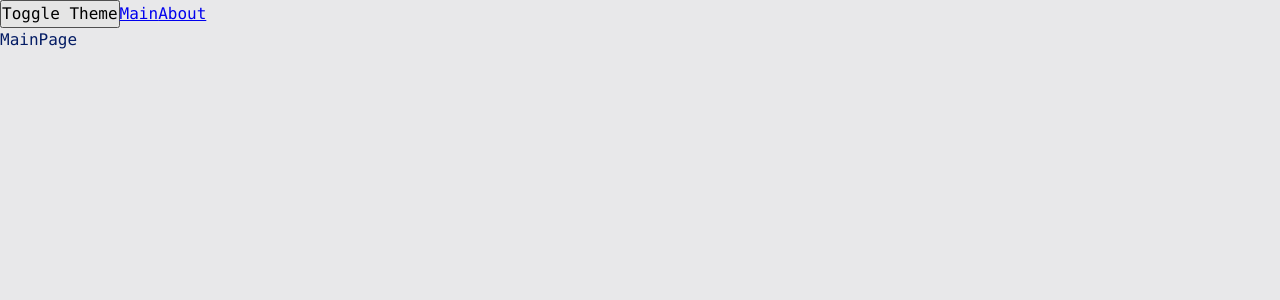
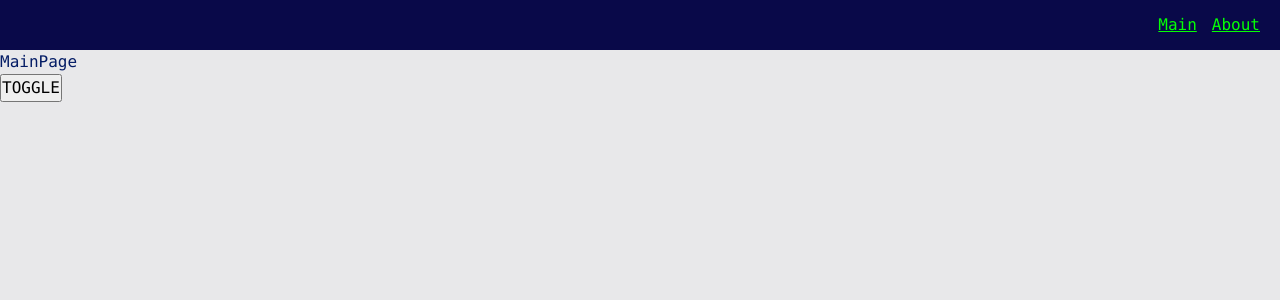
Before and after one commit to aapanasov/project, a React app: page / in a window 1280 px wide. Shown: the top 300 px of the page. Built offline with nearby package versions, Linux system fonts and the light colour scheme.

Commit message:
feat: Navbar. Snippets. Links UI Kit

```diff
--- a/src/app/App.tsx
+++ b/src/app/App.tsx
@@ -1,11 +1,8 @@
 import './styles/index.scss'
-import { Link, Route, Routes } from 'react-router-dom'
-import { Suspense } from 'react'
-import classNames from '../shared/lib/classNames/classNames'
+import { classNames } from '../shared/lib/classNames/classNames'
 import { useTheme } from './providers/ThemeProvider'
-import { AboutPage } from 'pages/AboutPage'
-import { MainPage } from 'pages/MainPage'
 import { AppRouter } from './providers/router'
+import { Navbar } from 'widgets/Navbar'
 
 
 const App = () => {
@@ -14,10 +11,9 @@
 
   return (
     <div className={ classNames('app', {}, [theme]) }>
-      <button onClick={ toggleTheme }>Toggle Theme</button>
-      <Link to={ '/' }>Main</Link>
-      <Link to={ '/about' }>About</Link>
+      <Navbar />
       <AppRouter />
+      <button onClick={ toggleTheme }> TOGGLE </button>
     </div>
   )
 }
--- a/src/app/styles/themes/dark.scss
+++ b/src/app/styles/themes/dark.scss
@@ -1,6 +1,11 @@
 .app.dark {
   --bg-color: #090949;
+  --inverted-bg-color: #e8e8ea;
 
   --primary-color: #049604;
   --secondary-color: #04ff04;
+
+
+  --inverted-primary-color: #0232c2;
+  --inverted-secondary-color: #0452ff;
 }
--- a/src/app/styles/themes/normal.scss
+++ b/src/app/styles/themes/normal.scss
@@ -1,6 +1,10 @@
 .app.light {
   --bg-color: #e8e8ea;
+  --inverted-bg-color: #090949;
 
   --primary-color: #041c65;
   --secondary-color: #0449e0;
+
+  --inverted-primary-color: #049604;
+  --inverted-secondary-color: #04ff04;
 }
--- a/src/app/styles/variables/globas.scss
+++ b/src/app/styles/variables/globas.scss
@@ -8,4 +8,7 @@
   --font-size-l: 24px;
   --font-line-l: 32px;
   --font-l: var(--font-size-l) / var(--font-line-l) var(--font-family-main);
+
+  // Sizes
+  --navbar-height: 50px;
 }
--- a/src/shared/lib/classNames/classNames.ts
+++ b/src/shared/lib/classNames/classNames.ts
@@ -1,14 +1,13 @@
 type Mods = Record<string, boolean | string>
 
 
-export default function classNames(cls: string, mods: Mods, additional: string[]): string {
+export function classNames(cls: string, mods: Mods = {}, additional: string[] = []): string {
   return [
     cls,
-    ...additional,
+    ...additional.filter(Boolean),
+    ...Object.keys(mods).filter(key => mods[key])
     // ...Object.entries(mods)
     //   .filter(([className, value]) => Boolean(value))
     // .map(([className]) => className)
-    ...Object.keys(mods).filter(key => mods[key])
-
   ].join(' ')
 }
--- /dev/null
+++ b/src/shared/ui/AppLink/AppLink.module.scss
@@ -0,0 +1,11 @@
+.AppLink {
+  color: var(--primary-color)
+}
+
+.primary {
+  color: var(--primary-color);
+}
+
+.secondary {
+  color: var(--inverted-secondary-color);
+}
--- /dev/null
+++ b/src/shared/ui/AppLink/AppLink.tsx
@@ -0,0 +1,35 @@
+import { FC } from 'react';
+import { Link, LinkProps } from 'react-router-dom';
+import { classNames } from 'shared/lib/classNames/classNames'
+import cls from './AppLink.module.scss';
+
+export enum AppLinkTheme {
+  PRIMARY = 'primary',
+  SECONDARY = 'secondary'
+}
+
+interface AppLinkProps extends LinkProps {
+  className?: string
+  theme?: AppLinkTheme
+}
+
+export const AppLink: FC<AppLinkProps> = (props) => {
+  const {
+    className,
+    children,
+    to,
+    theme = AppLinkTheme.PRIMARY,
+    ...otherProps
+  } = props
+
+
+  return (
+    <Link
+      className={ classNames(cls.AppLink, {}, [className, cls[theme]]) }
+      to={ to }
+      { ...otherProps }
+    >
+      { children }
+    </Link>
+  );
+};
--- /dev/null
+++ b/src/widgets/Navbar/index.ts
@@ -0,0 +1 @@
+export { Navbar } from './ui/Navbar'
--- /dev/null
+++ b/src/widgets/Navbar/ui/Navbar.module.scss
@@ -0,0 +1,16 @@
+.Navbar {
+  width: 100%;
+  height: var(--navbar-height);
+  background: var(--inverted-bg-color);
+  display: flex;
+  align-items: center;
+  padding: 20px;
+}
+
+.links {
+  margin-left: auto;
+}
+
+.mainLink {
+  margin-right: 15px;
+}
--- /dev/null
+++ b/src/widgets/Navbar/ui/Navbar.tsx
@@ -0,0 +1,30 @@
+import { classNames } from 'shared/lib/classNames/classNames'
+import { AppLink, AppLinkTheme } from 'shared/ui/AppLink/AppLink';
+import cls from './Navbar.module.scss';
+
+interface NavbarProps {
+  className?: string;
+}
+
+export const Navbar = ({ className }: NavbarProps) => {
+
+  return (
+    <div className={ classNames(cls.Navbar, {}, [className]) }>
+      <div className={ cls.links }>
+        <AppLink
+          theme={ AppLinkTheme.SECONDARY }
+          to={ '/' }
+          className={ cls.mainLink }
+        >
+          Main
+        </AppLink>
+        <AppLink
+          to={ '/about' }
+          theme={ AppLinkTheme.SECONDARY }
+        >
+          About
+        </AppLink>
+      </div>
+    </div>
+  );
+};
```
Also changed, not shown: src/app/types/global.d.ts (+8 -8 lines), 1 other file (tests, documents, lock files or other folders).
